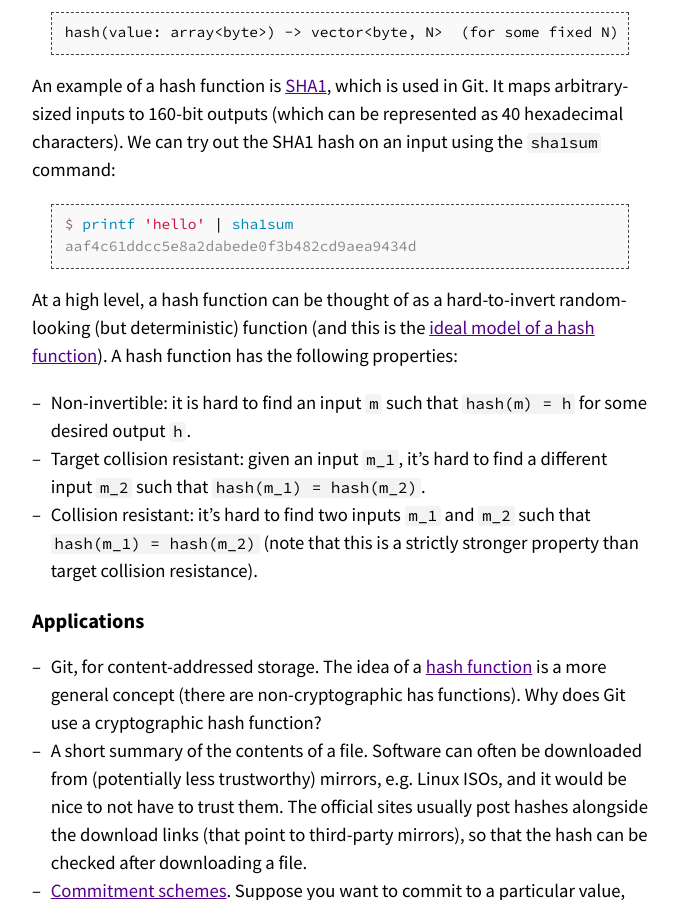
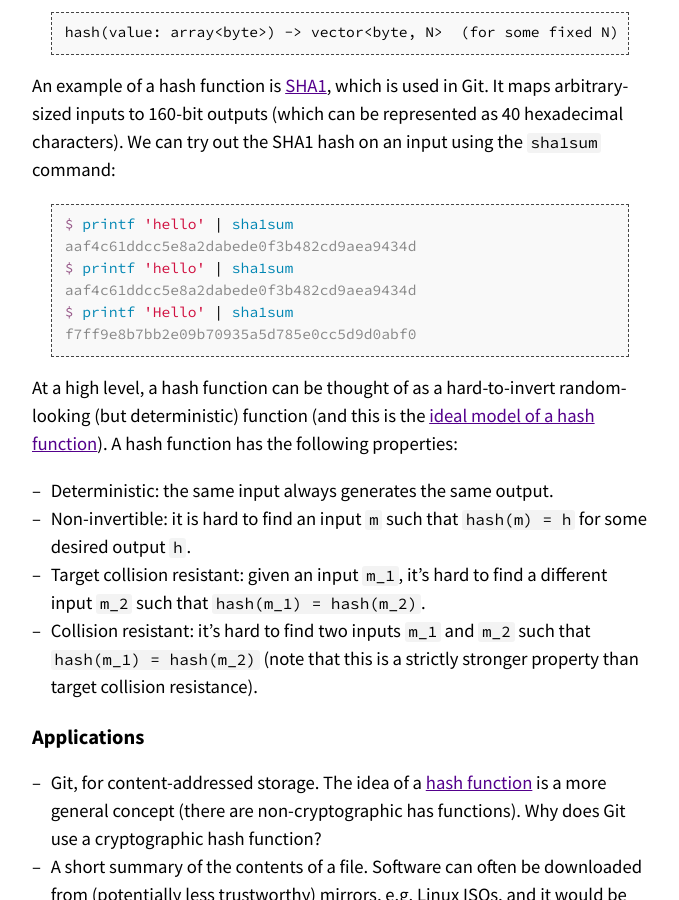
Before and after one commit to missing-semester-cn/missing-semester-cn.github.io, a Jekyll site: the page built from _2020/security.md, in a window 1280 px wide and 900 px high, scrolled down 1997 px. Shown: the whole window, without its empty margins (300-979 px from the left). Built offline with Jekyll 4.4.1, drawn with Linux system fonts in a browser that asks for light colours.

Commit message:
Enlarge upon the sha1sum examples
To demonstrate how slightly-differing inputs have widely different outputs, and how repeating the same input generates the same output.

````diff
--- a/_2020/security.md
+++ b/_2020/security.md
@@ -74,6 +74,10 @@ on an input using the `sha1sum` command:
 ```console
 $ printf 'hello' | sha1sum
 aaf4c61ddcc5e8a2dabede0f3b482cd9aea9434d
+$ printf 'hello' | sha1sum
+aaf4c61ddcc5e8a2dabede0f3b482cd9aea9434d
+$ printf 'Hello' | sha1sum
+f7ff9e8b7bb2e09b70935a5d785e0cc5d9d0abf0
 ```
 
 At a high level, a hash function can be thought of as a hard-to-invert
@@ -81,6 +85,7 @@ random-looking (but deterministic) function (and this is the [ideal model of a
 hash function](https://en.wikipedia.org/wiki/Random_oracle)). A hash function
 has the following properties:
 
+- Deterministic: the same input always generates the same output.
 - Non-invertible: it is hard to find an input `m` such that `hash(m) = h` for
 some desired output `h`.
 - Target collision resistant: given an input `m_1`, it's hard to find a
````
